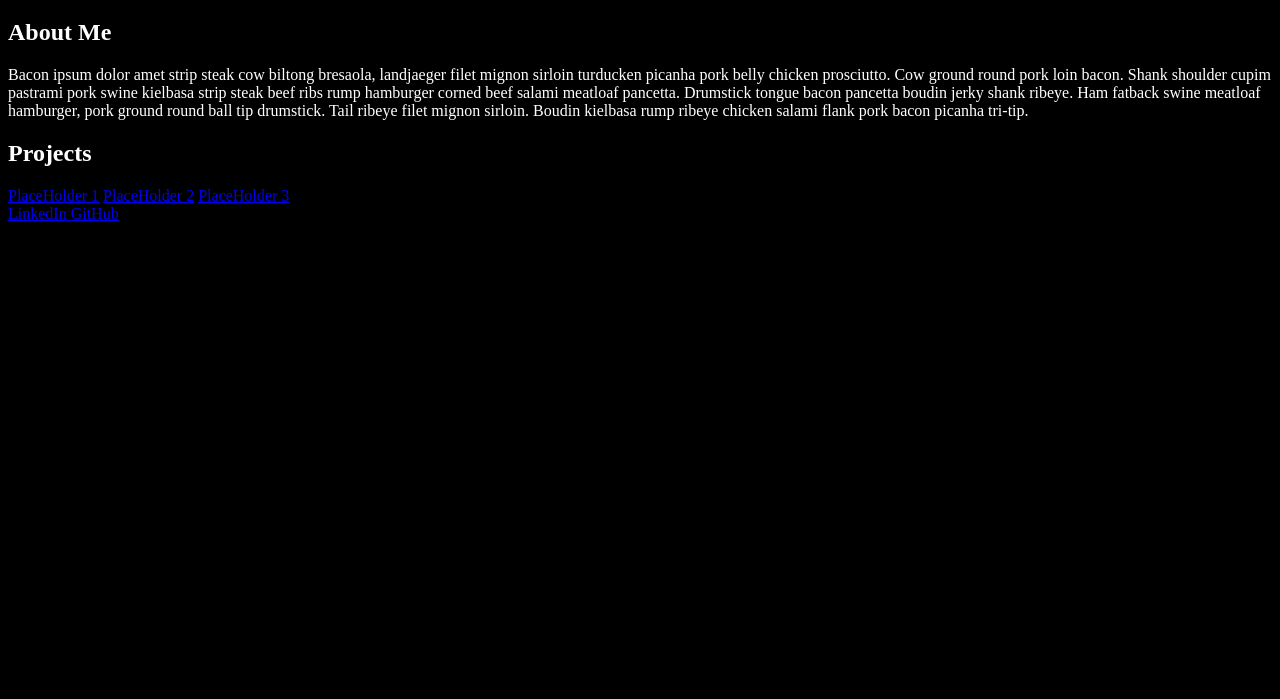
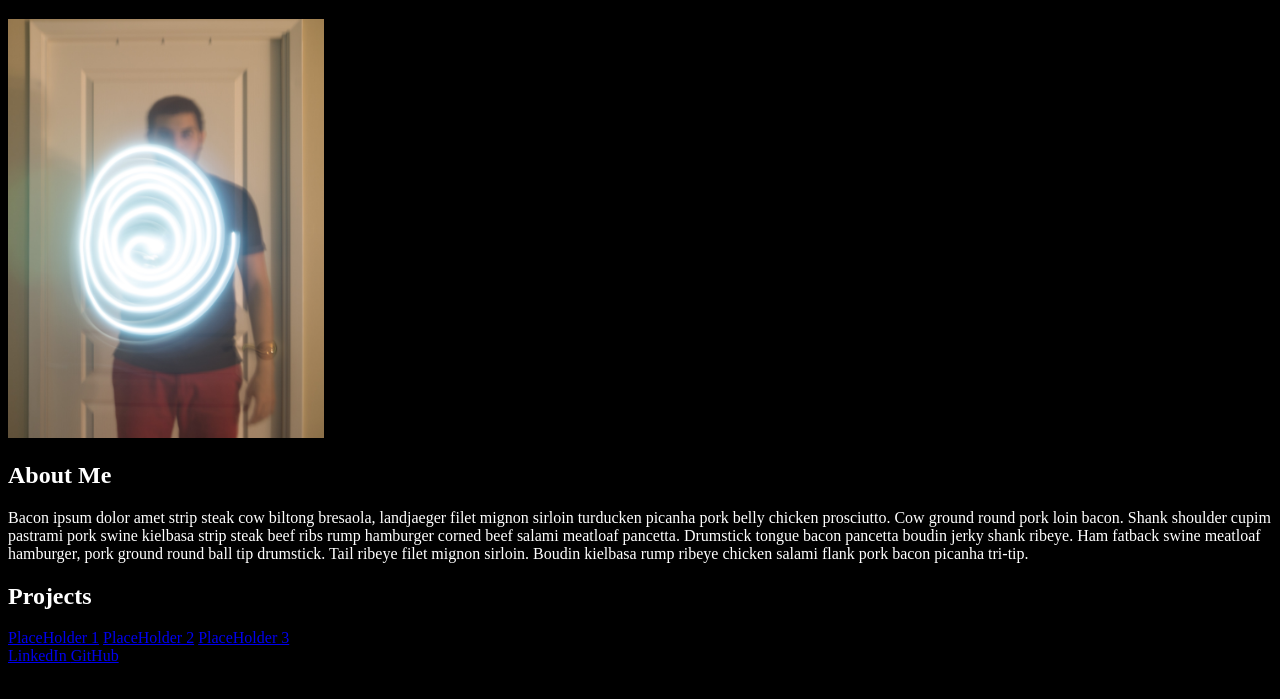
Before and after one commit to ssatyal/ssatyal.github.io, a plain HTML site: page index.html in a window 1280 px wide. Shown: the part 61-760 px from the top of the page. Drawn offline with Linux system fonts and the light colour scheme.

Commit message:
photo inserted into page, 25% width

```diff
--- a/index.html
+++ b/index.html
@@ -6,6 +6,7 @@
 </head>
 <body>
   <h1>Sanjaya Satyal</h1>
+  <img src="photo.jpg" alt="picture of me">
   <h2>About Me</h2>
     <p>Bacon ipsum dolor amet strip steak cow biltong bresaola,
      landjaeger filet mignon sirloin turducken picanha pork belly
--- a/sanjaya_css.css
+++ b/sanjaya_css.css
@@ -3,3 +3,7 @@ body {
   background-color: black;
   color: white;
 }
+img {
+  width: 25%;
+  height: auto;
+}
```
